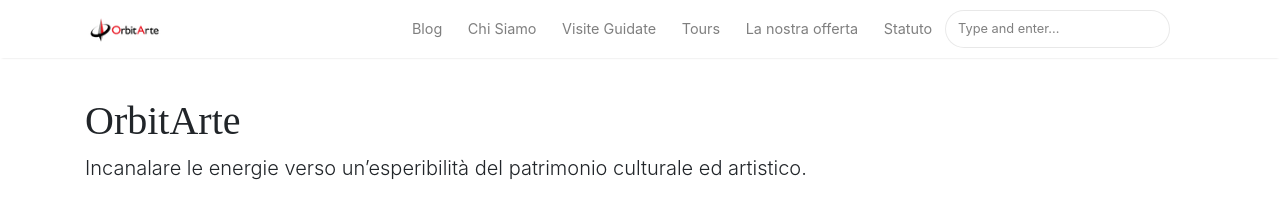
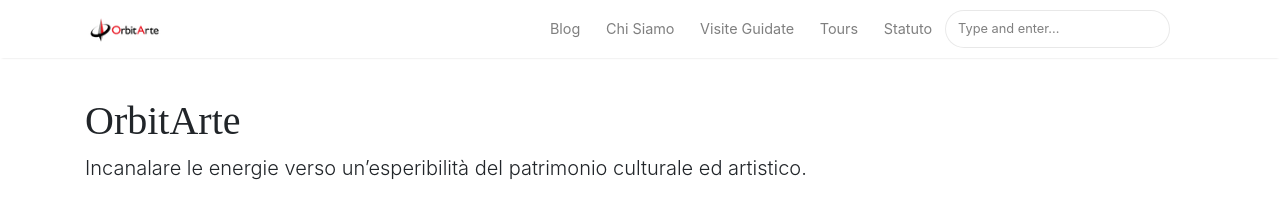
Before and after one commit to orbitarte/orbitarte, a Jekyll site: the page built from _pages/chisiamo.md, in a window 1280 px wide. Shown: the top 212 px of the page. Built offline with Jekyll 4.4.1, drawn with Linux system fonts in a browser that asks for light colours; nearby versions of some CDN libraries.

Commit message:
Rimossa offerta

```diff
--- a/_layouts/default.html
+++ b/_layouts/default.html
@@ -82,10 +82,6 @@
 								<li class="nav-item">
 								<a class="nav-link" href="{{ site.baseurl }}/tours">Tours</a>
 								</li>
-
-                <li class="nav-item">
-                <a class="nav-link" href="{{ site.baseurl }}/offerta">La nostra offerta</a>
-                </li>
 
                 <li class="nav-item">
                 <a class="nav-link" href="{{ site.baseurl }}/statuto">Statuto</a>
```
